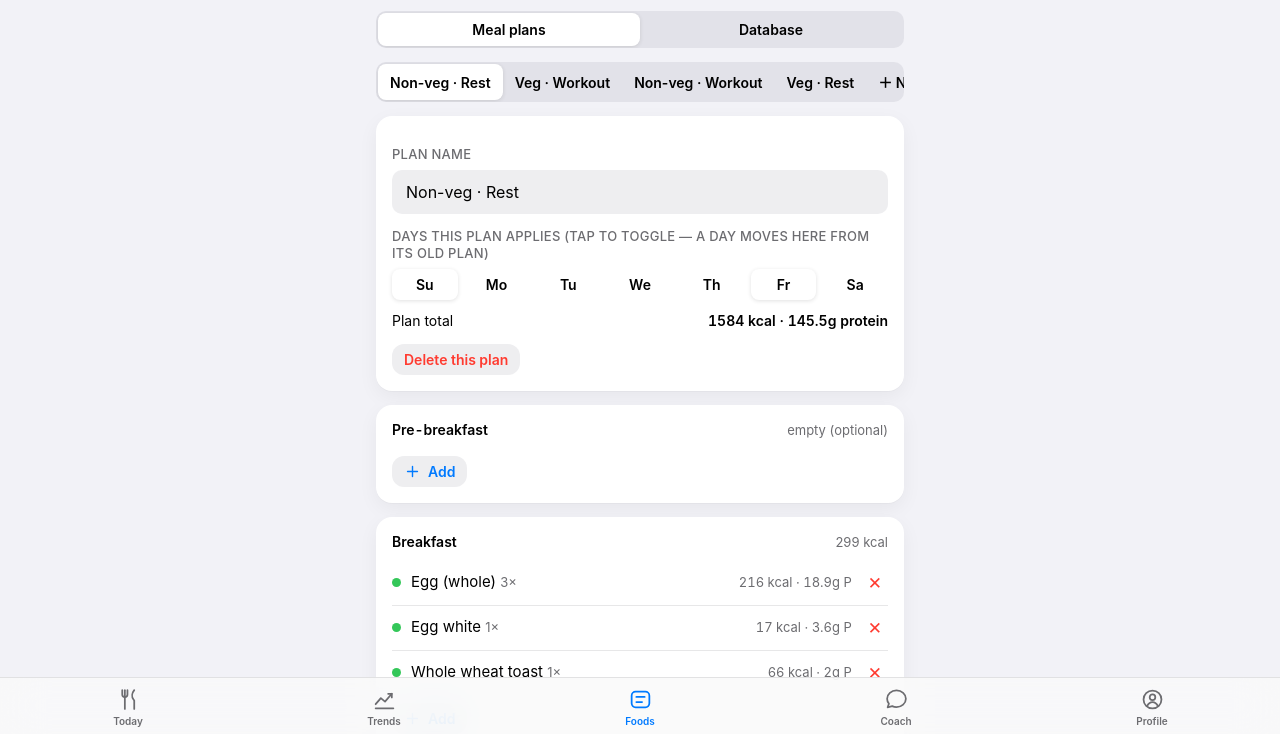
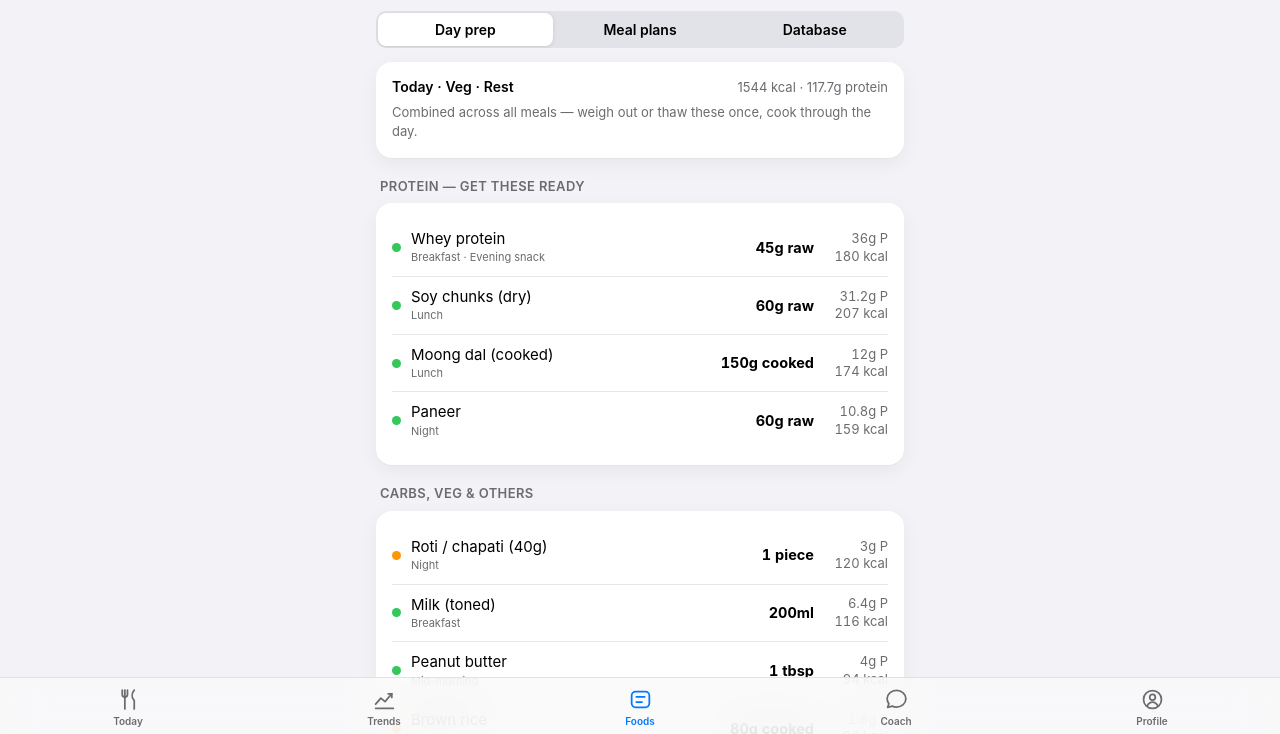
Before and after one commit to ruthwy/fuel, a plain HTML site: page index.html in a window 1280 px wide. Both pictures are taken after a click on the button "Foods". Shown: the part 66-800 px from the top of the page. Drawn offline with Linux system fonts and the light colour scheme.

Commit message:
Day prep tab: aggregated daily prep list, protein-first grouping

```diff
--- a/app.js
+++ b/app.js
@@ -362,7 +362,7 @@ function go(page){
   $("nav-"+page).classList.add("active");
   if(page==="today") renderToday();
   if(page==="trends") renderTrends();
-  if(page==="foods") { renderPlan(); renderDB(); }
+  if(page==="foods") { renderPrep(); renderPlan(); renderDB(); }
   if(page==="chat") renderChat();
   if(page==="profile") renderProfile();
 }
@@ -757,10 +757,44 @@ function drawBars(id,fieldName,target,underBad){
 
 /* ---------- FOODS / PLAN ---------- */
 function foodsTab(which){
-  $("tab-plan").classList.toggle("active",which==="plan");
-  $("tab-db").classList.toggle("active",which==="db");
-  $("plan-editor").style.display=which==="plan"?"block":"none";
-  $("db-editor").style.display=which==="db"?"block":"none";
+  const tabs={prep:"prep-list", plan:"plan-editor", db:"db-editor"};
+  for(const t in tabs){
+    $("tab-"+t).classList.toggle("active",t===which);
+    $(tabs[t]).style.display=t===which?"block":"none";
+  }
+}
+/* ---------- day prep list: everything to get ready for today ---------- */
+function renderPrep(){
+  const pl=planForDate(todayKey());
+  const agg={};
+  for(const s of SLOTS) for(const pi of ((pl.slots||{})[s.key]||[])){
+    const f=food(pi.foodId); if(!f) continue;
+    if(!agg[f.id]) agg[f.id]={f,qty:0,slots:[],p:0,kcal:0};
+    const m=itemMacros(f,pi.qty);
+    agg[f.id].qty+=pi.qty; agg[f.id].p+=m.p; agg[f.id].kcal+=m.kcal;
+    agg[f.id].slots.push(SLOTS.find(x=>x.key===s.key).name);
+  }
+  const items=Object.values(agg);
+  const isProt=a=>(a.f.p*4*100/Math.max(1,a.f.kcal)>=25)||a.p>=8;
+  const prot=items.filter(isProt).sort((a,b)=>b.p-a.p);
+  const rest=items.filter(a=>!isProt(a)).sort((a,b)=>b.kcal-a.kcal);
+  const totP=r1(items.reduce((x,a)=>x+a.p,0));
+  const totK=Math.round(items.reduce((x,a)=>x+a.kcal,0));
+  const row=a=>`<div class="slot-item"><span class="dot ${gradeOf(a.f)}"></span>
+    <span class="i-name">${a.f.name}
+      <div class="muted" style="font-size:11px">${[...new Set(a.slots)].join(" · ")}</div></span>
+    <span class="i-qty">${qtyText(a.f,r1(a.qty))}</span>
+    <span class="i-macro" style="min-width:64px">${r1(a.p)}g P<br>${a.kcal} kcal</span></div>`;
+  $("prep-list").innerHTML=`
+    <div class="card">
+      <div class="stat-row"><b>Today · ${pl.name}</b>
+        <span class="muted">${totK} kcal · ${totP}g protein</span></div>
+      <div class="muted">Combined across all meals — weigh out or thaw these once, cook through the day.</div>
+    </div>
+    <div class="section-title">Protein — get these ready</div>
+    <div class="card">${prot.map(row).join("")||"<p class='muted'>Nothing planned.</p>"}</div>
+    <div class="section-title">Carbs, veg &amp; others</div>
+    <div class="card">${rest.map(row).join("")||"<p class='muted'>Nothing planned.</p>"}</div>`;
 }
 let selPlanId=null;
 const WD=["Su","Mo","Tu","We","Th","Fr","Sa"];
--- a/index.html
+++ b/index.html
@@ -297,10 +297,12 @@ hr{border:none;border-top:0.5px solid var(--hairline);margin:14px -16px;padding:
 <div class="page" id="page-foods">
   <div class="topbar"><h1>Foods</h1></div>
   <div class="pill-row">
-    <button class="pill active" id="tab-plan" onclick="foodsTab('plan')">Meal plans</button>
+    <button class="pill active" id="tab-prep" onclick="foodsTab('prep')">Day prep</button>
+    <button class="pill" id="tab-plan" onclick="foodsTab('plan')">Meal plans</button>
     <button class="pill" id="tab-db" onclick="foodsTab('db')">Database</button>
   </div>
-  <div id="plan-editor"></div>
+  <div id="prep-list"></div>
+  <div id="plan-editor" style="display:none"></div>
   <div id="db-editor" style="display:none">
     <input id="db-search" placeholder="Search foods…" oninput="renderDB()" style="margin-bottom:12px">
     <button class="btn full" style="margin-bottom:12px" onclick="editFood(null)">
--- a/sw.js
+++ b/sw.js
@@ -1,4 +1,4 @@
-const CACHE = "fuel-v13";
+const CACHE = "fuel-v14";
 const ASSETS = ["./", "./index.html", "./app.js", "./manifest.json", "./icon-192.png", "./icon-512.png"];
 
 self.addEventListener("install", e => {
```
